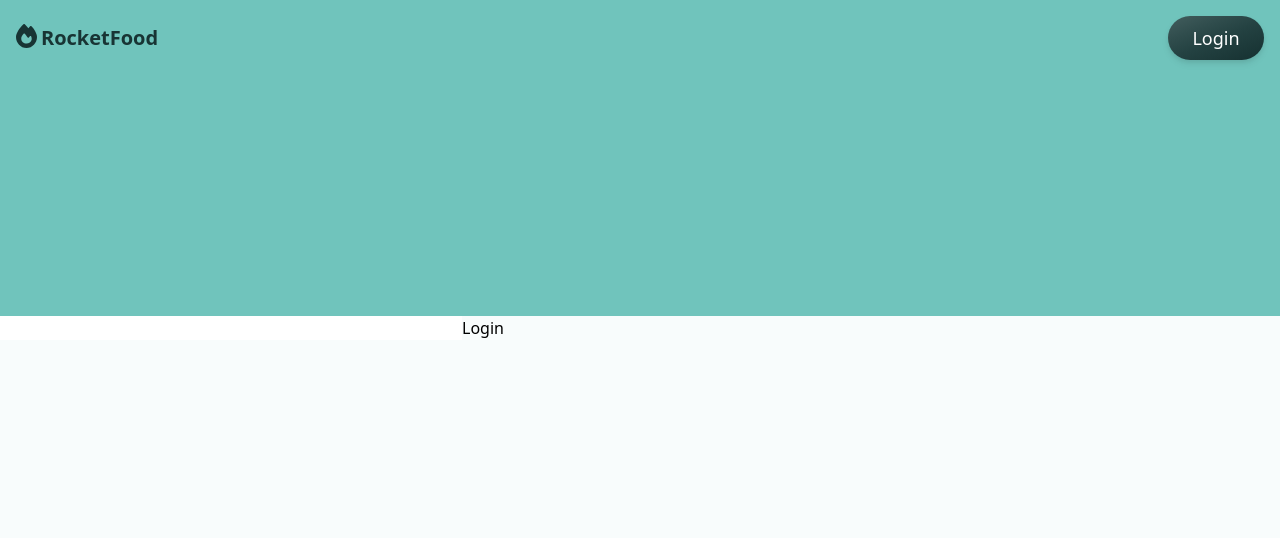
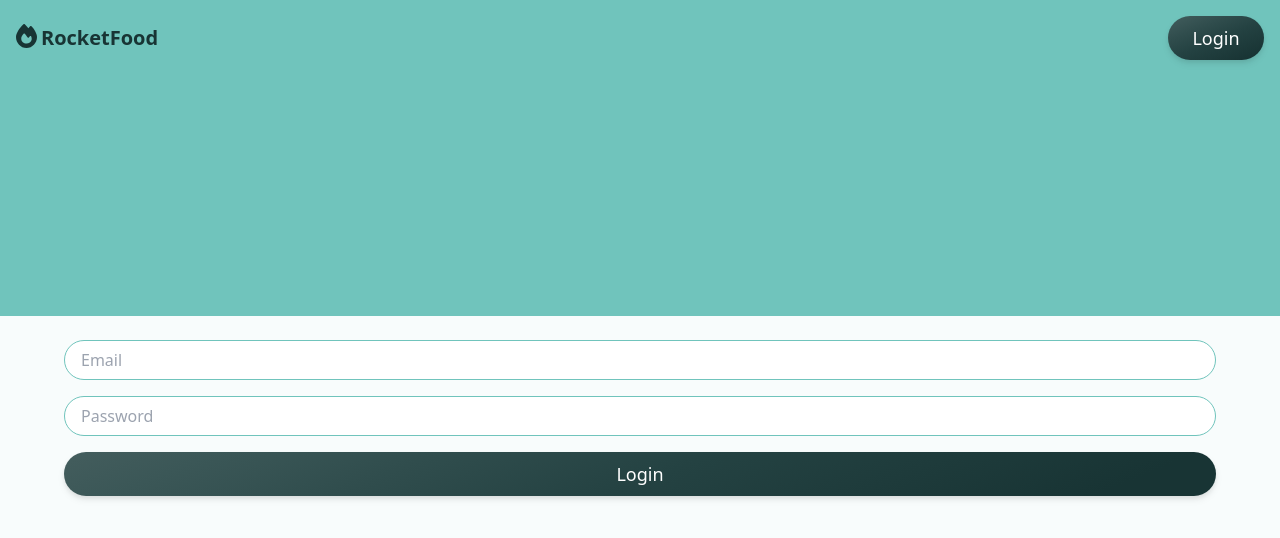
Before and after one commit to LunashaGit/RocketFood-NextJS, a Next.js app: page /account in a window 1280 px wide. Shown: the top 538 px of the page. Built offline with nearby package versions, Linux system fonts and the light colour scheme.

Commit message:
Push Login & Register Components, Input Component added + login Page

```diff
--- a/app/account/page.tsx
+++ b/app/account/page.tsx
@@ -1,9 +1,36 @@
+"use client";
+
+import { useState } from "react";
 import Login from "components/auth/login";
 import Register from "components/auth/register";
+import Button from "components/button";
+import { Transition } from "@headlessui/react";
 export default function Page() {
+  const [login, setLogin] = useState<Boolean>(true);
   return (
     <div>
-      <Login />
+      <Transition
+        show={login === true}
+        enter="transition-opacity duration-500"
+        enterFrom="opacity-0"
+        enterTo="opacity-100"
+        leave="transition-opacity duration-500"
+        leaveFrom="opacity-100"
+        leaveTo="opacity-0"
+      >
+        <Login />
+      </Transition>
+      <Transition
+        show={login === false}
+        enter="transition-opacity duration-500"
+        enterFrom="opacity-0"
+        enterTo="opacity-100"
+        leave="transition-opacity duration-500"
+        leaveFrom="opacity-100"
+        leaveTo="opacity-0"
+      >
+        <Register />
+      </Transition>
     </div>
   );
 }
--- a/components/auth/login.tsx
+++ b/components/auth/login/index.tsx
@@ -4,6 +4,8 @@ import { useState } from "react";
 import { Client } from "back/client";
 import { CREATE_LOGIN } from "back/request";
 import { LoginForm } from "back/types";
+import Input from "components/input";
+import Button from "components/button";
 
 export default function Login() {
   const [form, setForm] = useState<LoginForm>({
@@ -27,38 +29,41 @@ export default function Login() {
 
   console.log(response);
   return (
-    <div>
+    <>
       <form
         onSubmit={(e) => {
           handleSubmit(e);
         }}
+        className="flex flex-col w-90% items-center gap-4 justify-center mx-auto mt-6"
       >
-        <input
-          type="text"
+        <Input
+          type="email"
           name="email"
           id="email"
+          placeholder="Email"
           onChange={(e) => {
             setForm({
               ...form,
               email: e.target.value,
             });
           }}
-          autoComplete="off"
         />
-        <input
+        <Input
           type="password"
           name="password"
           id="password"
+          placeholder="Password"
           onChange={(e) => {
             setForm({
               ...form,
               password: e.target.value,
             });
           }}
-          autoComplete="off"
         />
-        <button type="submit">Login</button>
+        <Button callToAction fullSize>
+          Login
+        </Button>
       </form>
-    </div>
+    </>
   );
 }
--- a/components/auth/register.tsx
+++ /dev/null
@@ -1,7 +0,0 @@
-export default function Register() {
-  return (
-    <div>
-      <p>Register page</p>
-    </div>
-  );
-}
--- /dev/null
+++ b/components/auth/register/index.tsx
@@ -0,0 +1,99 @@
+"use client";
+
+import { useState } from "react";
+import { Client } from "back/client";
+import { CREATE_REGISTER } from "back/request";
+import { RegisterForm } from "back/types";
+import Input from "components/input";
+import Button from "components/button";
+
+export default function Register() {
+  const [form, setForm] = useState<RegisterForm>({
+    email: "",
+    password: "",
+    firstname: "",
+    lastname: "",
+  });
+
+  console.log(form);
+  const [response, setResponse] = useState<any>(null);
+
+  const handleSubmit = async (e: any) => {
+    e.preventDefault();
+    const { data } = await Client.mutate({
+      mutation: CREATE_REGISTER,
+      variables: {
+        registerInput: {
+          email: form.email,
+          password: form.password,
+          firstname: form.firstname,
+          lastname: form.lastname,
+        },
+      },
+    });
+    setResponse(data);
+  };
+
+  return (
+    <>
+      <form
+        onSubmit={(e) => {
+          handleSubmit(e);
+        }}
+        className="flex flex-col w-90% items-center gap-4 justify-center mx-auto mt-6"
+      >
+        <Input
+          type="email"
+          name="email"
+          id="email"
+          placeholder="Email"
+          onChange={(e) => {
+            setForm({
+              ...form,
+              email: e.target.value,
+            });
+          }}
+        />
+        <Input
+          type="text"
+          name="firstname"
+          id="firstname"
+          placeholder="Firstname"
+          onChange={(e) => {
+            setForm({
+              ...form,
+              firstname: e.target.value,
+            });
+          }}
+        />
+        <Input
+          type="text"
+          name="lastname"
+          id="lastname"
+          placeholder="Lastname"
+          onChange={(e) => {
+            setForm({
+              ...form,
+              lastname: e.target.value,
+            });
+          }}
+        />
+        <Input
+          type="password"
+          name="password"
+          id="password"
+          placeholder="Password"
+          onChange={(e) => {
+            setForm({
+              ...form,
+              password: e.target.value,
+            });
+          }}
+        />
+        <Button callToAction fullSize>
+          Register
+        </Button>
+      </form>
+    </>
+  );
+}
--- /dev/null
+++ b/components/input/index.tsx
@@ -0,0 +1,24 @@
+import clsx from "clsx";
+
+type InputProps = {
+  type: string;
+  placeholder: string;
+  name: string;
+  id: string;
+  onChange: (event: React.ChangeEvent<HTMLInputElement>) => void;
+};
+
+export default function Input(props: InputProps) {
+  return (
+    <input
+      className={clsx(
+        "w-full h-10 px-4 py-2 border border-primary rounded-3xl outline-none focus:ring-2 focus:ring-primary focus:ring-opacity-50 transition duration-300 ease-in-out hover:ring-2 hover:ring-primary hover:ring-opacity-50"
+      )}
+      name={props.name}
+      type={props.type}
+      placeholder={props.placeholder}
+      onChange={props.onChange}
+      autoComplete="off"
+    />
+  );
+}
```
